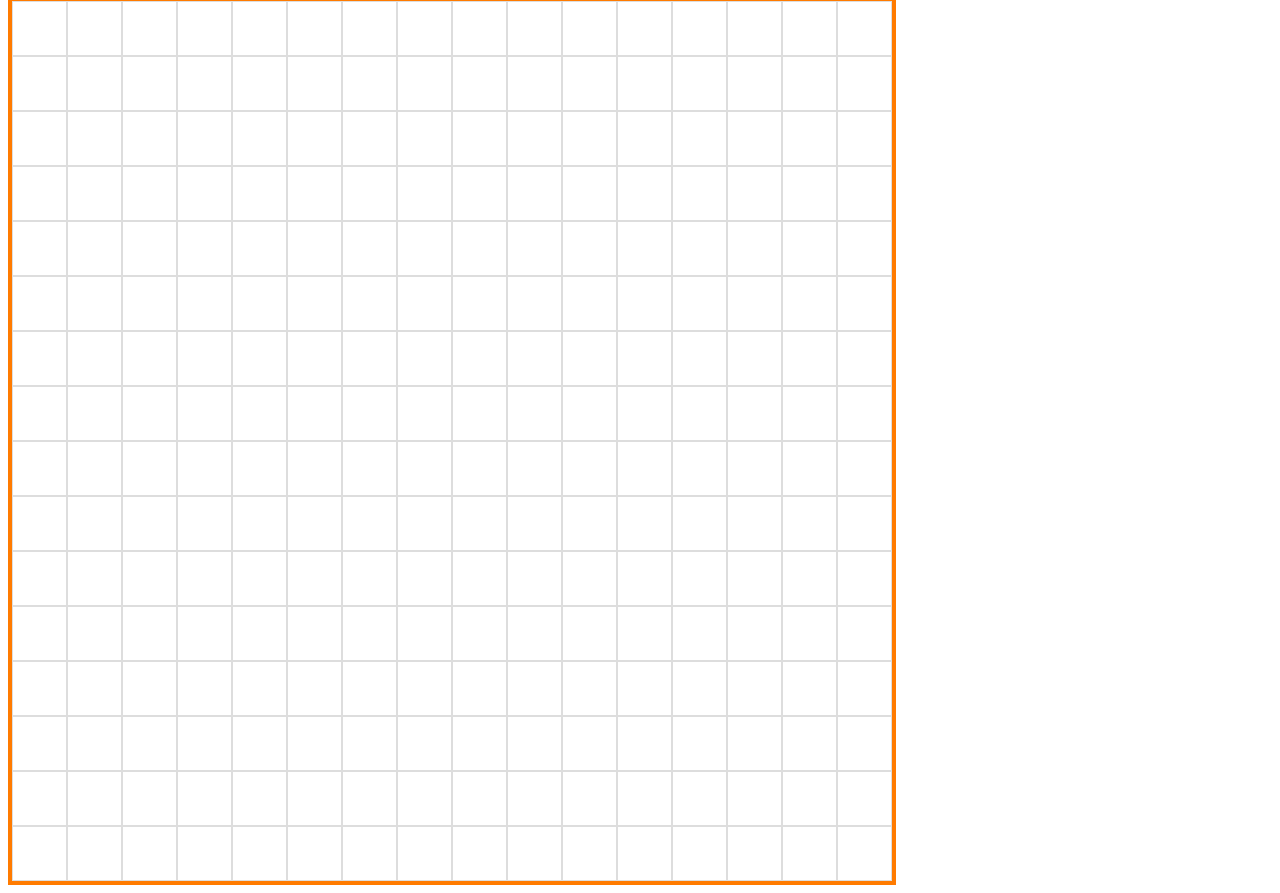
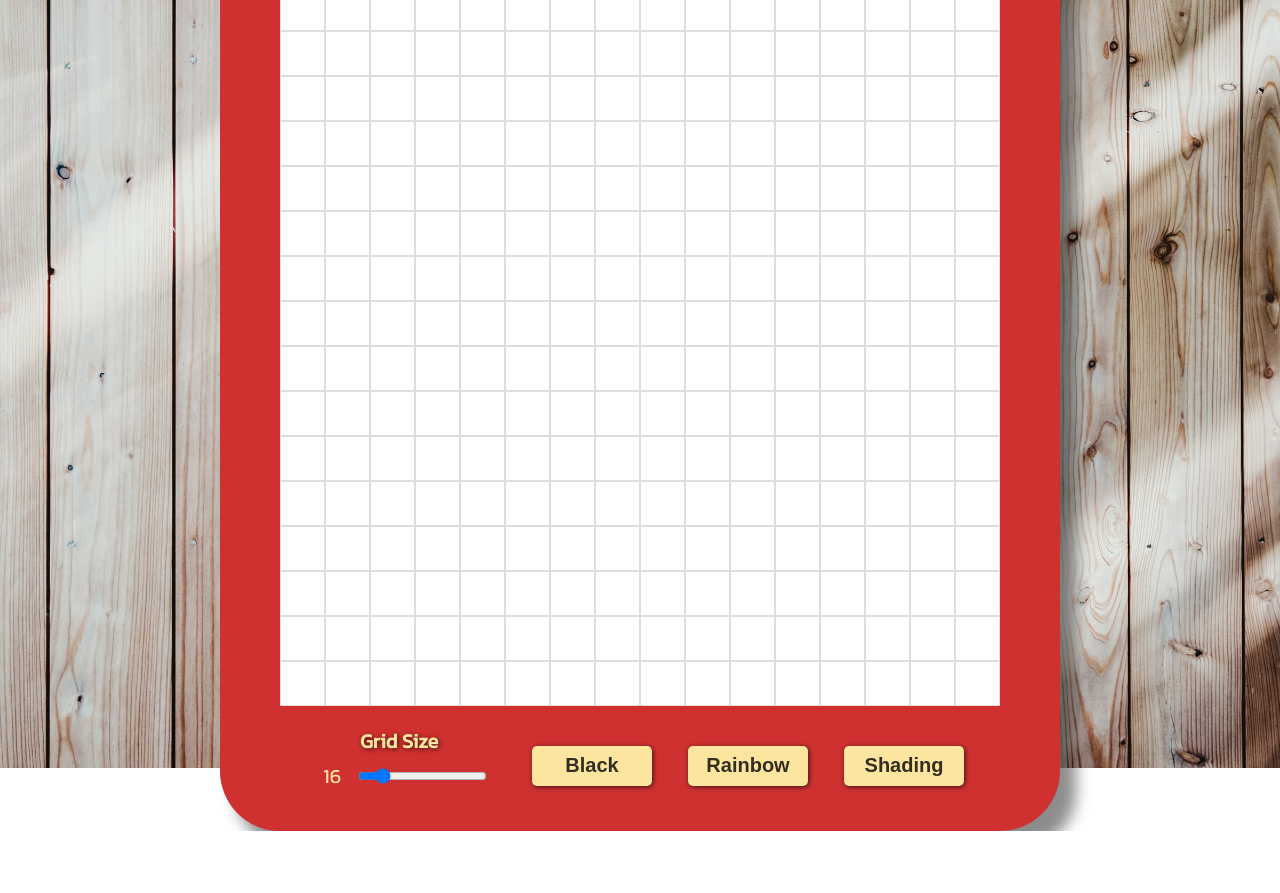
Before and after one commit to BilbagBobins/Etch-a-Sketch, a plain HTML site: page etch-a-sketch.html in a window 1280 px wide. Shown: the part 32-925 px from the top of the page. After the commit the page ends 863 px from the top, so only its background shows below. Drawn offline with Linux system fonts and the light colour scheme.

Commit message:
add style, refactor functions

```diff
--- a/etch-a-sketch.html
+++ b/etch-a-sketch.html
@@ -4,15 +4,28 @@
         <meta charset="UTF-8">
         <title>Etch-a-Sketch</title>
         <script src="etch-a-sketch.js" defer></script>
+        <link rel="stylesheet" href="https://fonts.googleapis.com/css?family=Kanit">
         <link href="style.css" rel="stylesheet">
     </head>
     <body>
-        <div class="button-container">
-            <button id="grid-size">Re-size</button>
-            <button id="black">Black</button>
-            <button id="rainbow">Rainbow</button>
-            <button id="shading">Shading</button>
+        <div class="bg">
+            <div class="border-container">
+                <div class="hero-text">Etch A Sketch</div>
+                <div class="grid-container"></div>
+                <div class="button-labels">
+                    <div>Grid Size</div>
+                </div>
+                <div class="button-container">
+                    <div class="gridValue">
+                        <span id="gridValue">16</span>
+                        <input type="range" name="grid" min="1" max="100" step="1" value="16"
+                                oninput="newGrid(this.value); drawGrid(this.value)" id="grid-size">
+                    </div>
+                    <button id="black">Black</button>
+                    <button id="rainbow">Rainbow</button>
+                    <button id="shading">Shading</button>
+                </div>
+            </div>
         </div>
-        <div class="grid-container"></div>
     </body>
 </html>
--- a/etch-a-sketch.js
+++ b/etch-a-sketch.js
@@ -1,10 +1,13 @@
 function drawGrid(size) {
+    // clear current if any grid so as to not draw multiple grids on the page
+    while (gridContainer.firstChild)
+        gridContainer.removeChild(gridContainer.firstChild);
     for (i = 0; i < size; i++){
         for (j = 0; j <size; j++){
             const gridCell = document.createElement('div');
             gridCell.classList.add('cell');
-            // 880 is the grid size. - 2 to account for cell border
-            const cellSize = ((880/size) - 2) + 'px';
+            // 720 is the grid size. - 2 to account for cell border
+            const cellSize = ((720/size) - 2) + 'px';
             gridCell.style.height = cellSize;
             gridCell.style.width =  cellSize;
             gridContainer.appendChild(gridCell);
@@ -49,10 +52,14 @@ function shading(thisCell) {
         } else rgbArr[i] = rgbDarker;
     }
     return`rgb(${rgbArr.toString()})`;
-};
+}
+
+function newGrid(newValue) {
+    document.getElementById('gridValue').innerHTML = newValue;
+}
 
 const gridContainer = document.querySelector('.grid-container');
-const resizeButton = document.querySelector('#grid-size');
+const resizeSlider = document.getElementById('grid-size');
 const blackButton = document.querySelector('#black');
 const rainbowButton = document.querySelector('#rainbow');
 const shadingButton = document.querySelector('#shading');
@@ -60,15 +67,6 @@ const shadingButton = document.querySelector('#shading');
 let color = 'black';
 let gridSize = 16;
 
-resizeButton.addEventListener('click', () => {
-    do {
-    newSize = prompt('Enter a new grid size (Max 100)');
-    } while (newSize > 100)
-    while (gridContainer.firstChild)
-        gridContainer.removeChild(gridContainer.firstChild);
-    drawGrid(newSize)
-});
-
 blackButton.addEventListener('click', () => color = 'black');
 rainbowButton.addEventListener('click', () => color = 'rainbow');
 shadingButton.addEventListener('click', () => color = 'shading');
--- a/style.css
+++ b/style.css
@@ -1,16 +1,93 @@
 /* * {
-    border: solid red 1px;
+    border: solid rgb(0, 162, 255) 1px;
 } */
+
+body,
+html {
+    height: 100%;
+    margin: 0;
+    font-family: 'Kanit';
+}
+
+.bg {
+    display: flex;
+    flex-direction: column;
+    align-items: center;
+    justify-content: center;
+    background-image: url(img/wood.jpg);
+    /* image source photo by Bernard Hermant on Unsplash */
+    height: 100%;
+    background-position: center;
+    background-repeat: no-repeat;
+    background-size: cover;
+}
 
 .cell {
     border: solid rgb(221, 221, 221) 1px;
+    background-color: white;
 }
 
+.hero-text{
+    margin-bottom: 10px;
+    font-size: 40px;
+}
+
+.hero-text,
+.button-labels {
+    font-weight: bold;
+    color: rgb(252, 230, 159);
+    text-shadow: 1px 1px 5px rgba(0, 0, 0, 0.7);
+}
+
+.border-container {
+    padding: 10px 60px 40px;
+    background-color: rgb(207, 49, 49);
+    border-radius: 60px;
+    display: flex;
+    flex-direction: column;
+    align-items: center;
+    justify-content: space-between;
+    box-shadow: 16px 20px 15px rgb(0 0 0 / 45%);
+}
 
 .grid-container {
     display: flex;
     flex-wrap: wrap;
-    width: 880px;
-    height: 880px;
-    border: solid rgb(255, 123, 0) 4px;
+    width: 720px;
+    height: 720px;
 }
+
+.button-labels {
+    width: 100%;
+    display: flex;
+    font-size: 20px;
+    margin: 20px 0 -10px 160px;
+}
+
+.button-container button {
+    height: 40px;
+    width: 120px;
+    color: rgba(0, 0, 0, 0.8);
+    background-color: rgb(252, 230, 159);
+    border-style: none;
+    border-radius: 5px;
+    font-size: 20px;
+    font-weight: bold;
+    box-shadow: 1px 1px 5px rgba(0, 0, 0, 0.7);
+}
+
+.button-container {
+    width: 100%;
+    display: flex;
+    justify-content: space-evenly;
+}
+
+.gridValue {
+    width: 180px;
+    margin-top: 15px;
+    display: flex;
+    justify-content: space-around;
+    align-items: bottom;
+    font-size: 20px;
+    color: rgb(252, 230, 159);
+}
```
Also changed, not shown: img/wood.jpg (added).
